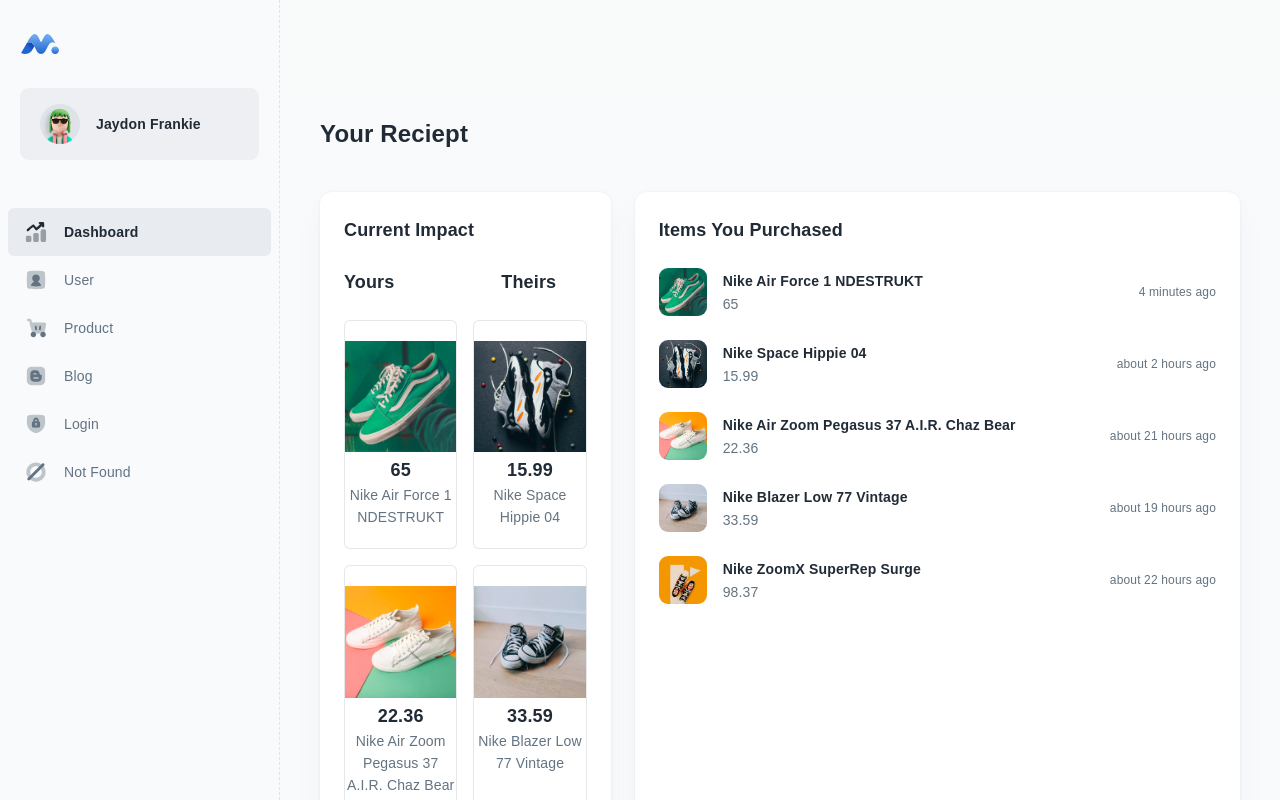
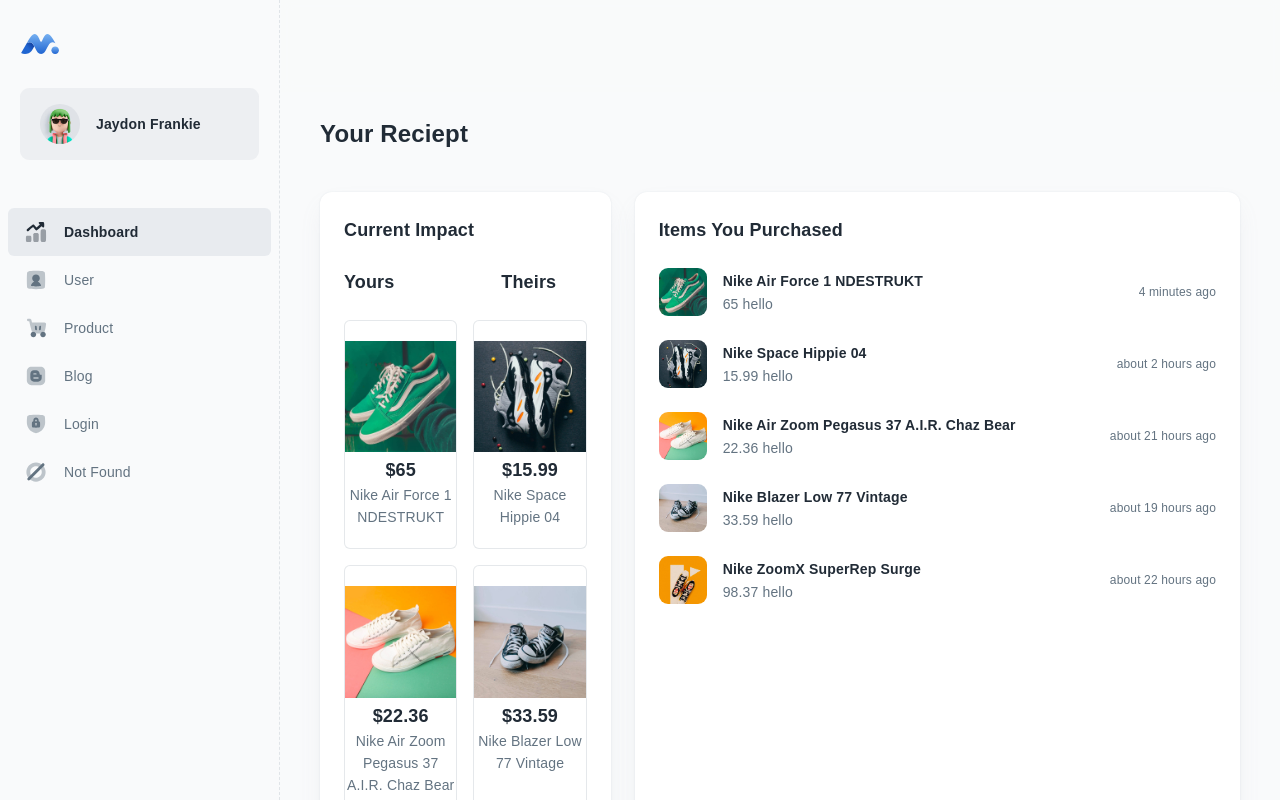
Before and after one commit to JeremyTubongbanua/CleanChoice, a React (Create React App) app: page /dashboard/app in a window 1280 px wide. Shown: the top 800 px of the page. Built offline with nearby package versions, Linux system fonts and the light colour scheme; some icons are missing.

Commit message:
setup single product route

```diff
--- a/src/pages/SingleProduct.js
+++ b/src/pages/SingleProduct.js
@@ -1,16 +1,12 @@
-import { Link, useParams } from 'react-router-dom';
-import products from '../constants/data';
+import * as React from 'react';
+import { useParams } from 'react-router-dom';
 
 const SingleProduct = () => {
   const { productId } = useParams();
-  const product = products.find((product) => product.id === productId);
-  const { image, name } = product;
   return (
-    <section className='section product'>
-      <img src={image} alt={name} />
-      <h5>{name}</h5>
-      <Link to='/products'>back to products</Link>
-    </section>
+    <>
+      <text>hi</text>
+    </>
   );
 };
 
--- a/src/routes/routes.js
+++ b/src/routes/routes.js
@@ -23,8 +23,13 @@
         { element: <Navigate to='/dashboard/app' />, index: true },
         { path: 'app', element: <EcoCheckDashboard /> },
         { path: 'user', element: <UserPage /> },
-        { path: 'products', element: <ProductsPage /> },
-        { path: 'products/:productId', element: <SingleProduct /> },
+        {
+          path: 'products',
+          children: [
+            { path: ':productId', element: <SingleProduct />  },
+            { index: true, element: <ProductsPage /> },
+          ],
+        },
         { path: 'blog', element: <BlogPage /> },
       ],
     },
--- a/src/sections/@dashboard/app/AppNewsUpdate.js
+++ b/src/sections/@dashboard/app/AppNewsUpdate.js
@@ -17,6 +17,8 @@
 import Scrollbar from '../../../components/scrollbar';
 import { useNavigate } from 'react-router-dom';
 
+import * as React from 'react';
+
 // ----------------------------------------------------------------------
 
 AppNewsUpdate.propTypes = {
@@ -32,6 +34,8 @@
     e.preventDefault();
     navigate('/dashboard/products');
   };
+
+  console.log(list);
 
   return (
     <Card {...other}>
@@ -75,9 +79,17 @@
 function NewsItem({ news }) {
   const { image, title, description, postedAt } = news;
 
+  const navigate = useNavigate();
+
+  const onSubmit = async (e) => {
+    e.preventDefault();
+    navigate(`/dashboard/products/${news.id}`);
+  };
+
   return (
     <Stack direction='row' alignItems='center' spacing={2}>
       <Box
+        onClick={onSubmit}
         component='img'
         alt={title}
         src={image}
@@ -90,7 +102,7 @@
         </Link>
 
         <Typography variant='body2' sx={{ color: 'text.secondary' }} noWrap>
-          {description}
+          {description} hello
         </Typography>
       </Box>
 
--- a/src/sections/@dashboard/app/AppTrafficBySite.js
+++ b/src/sections/@dashboard/app/AppTrafficBySite.js
@@ -55,7 +55,9 @@
                 <img src={site.image} alt={site.name} />
               </Box>
 
-              <Typography variant='h6'>{fShortenNumber(site.value)}</Typography>
+              <Typography variant='h6'>
+                ${fShortenNumber(site.value)}
+              </Typography>
 
               <Typography variant='body2' sx={{ color: 'text.secondary' }}>
                 {site.name}
```
Also changed, not shown: 1 other file (tests, documents, lock files or other folders).
